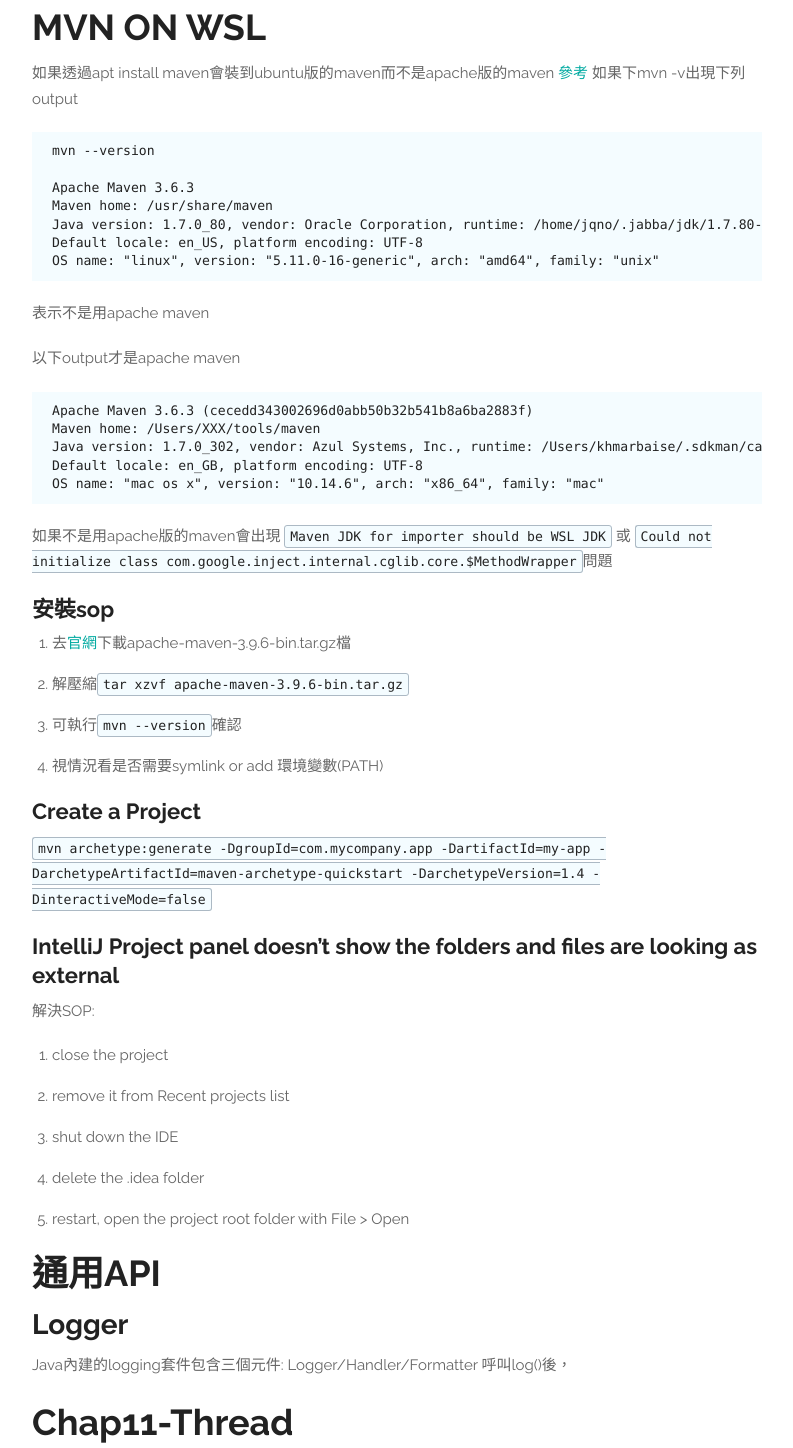
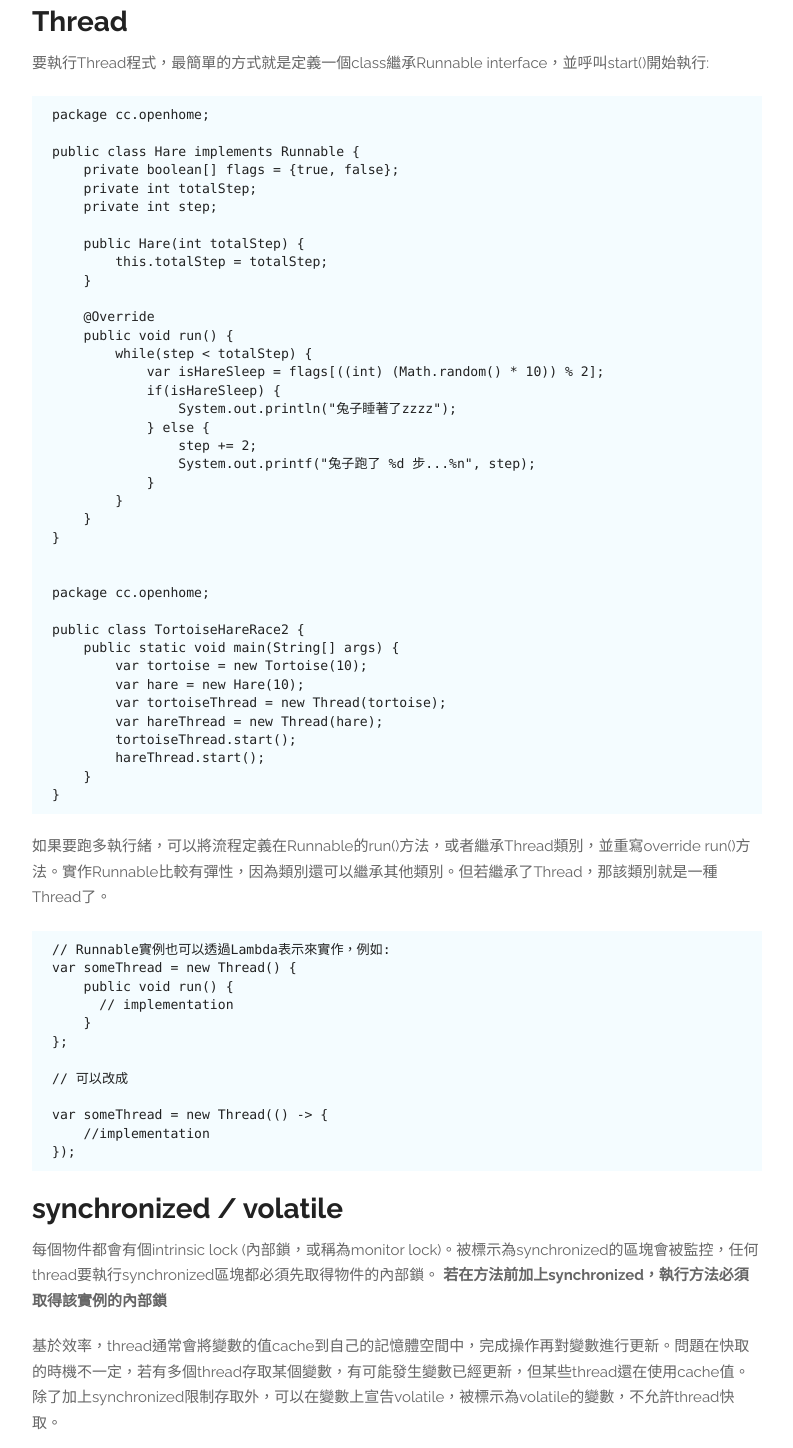
Before and after one commit to KuanYuCE/KuanYuCE.github.io, a plain HTML site: page blog/java17/index.html in a window 1280 px wide. Shown: the part 838-2286 px from the top of the page, without its empty margins (243-1036 px from the left). Drawn offline with Linux system fonts and the light colour scheme; a script that the page names is missing.

Commit message:
Modified Java post

```diff
--- a/blog/index.xml
+++ b/blog/index.xml
@@ -13,7 +13,7 @@
       <link>https://kuanyuce.github.io/blog/java17/</link>
       <pubDate>Sun, 21 Jan 2024 23:07:47 +0800</pubDate>
       <guid>https://kuanyuce.github.io/blog/java17/</guid>
-      <description>MVN ON WSL 如果透過apt install maven會裝到ubuntu版的maven而不是apache版的maven 參考 如果下mvn -v出現下列output&#xA;mvn --version Apache Maven 3.</description>
+      <description>Thread 要執行Thread程式，最簡單的方式就是定義一個class繼承Runnable interface，並呼叫start()開始執行:&#xA;package cc.openhome; public class Hare implements Runnable { private boolean[] flags = {true, false}; private int totalStep; private int step; public Hare(int totalStep) { this.</description>
     </item>
     <item>
       <title>How To Use Checklists To Improve Your UX</title>
--- a/blog/java17/index.html
+++ b/blog/java17/index.html
@@ -141,50 +141,7 @@
         <img src="https://kuanyuce.github.io/images/post/javase17.png" class="img-fluid w-100 mb-4" alt="Java SE 17">
 
         <div class="content mb-5">
-          <h2 id="mvn-on-wsl">MVN ON WSL</h2>
-<p>如果透過apt install maven會裝到ubuntu版的maven而不是apache版的maven <a href="https://stackoverflow.com/questions/67481742/cant-run-maven-3-6-3-on-jdk7">參考</a>
-如果下mvn -v出現下列output</p>
-<pre tabindex="0"><code class="language-bash=" data-lang="bash=">mvn --version
-
-Apache Maven 3.6.3
-Maven home: /usr/share/maven
-Java version: 1.7.0_80, vendor: Oracle Corporation, runtime: /home/jqno/.jabba/jdk/1.7.80-oracle/jre
-Default locale: en_US, platform encoding: UTF-8
-OS name: &#34;linux&#34;, version: &#34;5.11.0-16-generic&#34;, arch: &#34;amd64&#34;, family: &#34;unix&#34;
-</code></pre><p>表示不是用apache maven</p>
-<p>以下output才是apache maven</p>
-<pre tabindex="0"><code class="language-bash=" data-lang="bash=">Apache Maven 3.6.3 (cecedd343002696d0abb50b32b541b8a6ba2883f)
-Maven home: /Users/XXX/tools/maven
-Java version: 1.7.0_302, vendor: Azul Systems, Inc., runtime: /Users/khmarbaise/.sdkman/candidates/java/7.0.302-zulu/zulu-7.jdk/Contents/Home/jre
-Default locale: en_GB, platform encoding: UTF-8
-OS name: &#34;mac os x&#34;, version: &#34;10.14.6&#34;, arch: &#34;x86_64&#34;, family: &#34;mac&#34;
-</code></pre><p>如果不是用apache版的maven會出現
-<code>Maven JDK for importer should be WSL JDK</code> 或
-<code>Could not initialize class com.google.inject.internal.cglib.core.$MethodWrapper</code>問題</p>
-<h4 id="安裝sop">安裝sop</h4>
-<ol>
-<li>去<a href="https://maven.apache.org/download.cgi">官網</a>下載apache-maven-3.9.6-bin.tar.gz檔</li>
-<li>解壓縮<code>tar xzvf apache-maven-3.9.6-bin.tar.gz</code></li>
-<li>可執行<code>mvn --version</code>確認</li>
-<li>視情況看是否需要symlink or add 環境變數(PATH)</li>
-</ol>
-<h4 id="create-a-project">Create a Project</h4>
-<p><code>mvn archetype:generate -DgroupId=com.mycompany.app -DartifactId=my-app -DarchetypeArtifactId=maven-archetype-quickstart -DarchetypeVersion=1.4 -DinteractiveMode=false</code></p>
-<h4 id="intellij-project-panel-doesnt-show-the-folders-and-files-are-looking-as-external">IntelliJ Project panel doesn&rsquo;t show the folders and files are looking as external</h4>
-<p>解決SOP:</p>
-<ol>
-<li>close the project</li>
-<li>remove it from Recent projects list</li>
-<li>shut down the IDE</li>
-<li>delete the .idea folder</li>
-<li>restart, open the project root folder with File &gt; Open</li>
-</ol>
-<h2 id="通用api">通用API</h2>
-<h3 id="logger">Logger</h3>
-<p>Java內建的logging套件包含三個元件: Logger/Handler/Formatter
-呼叫log()後，</p>
-<h2 id="chap11-thread">Chap11-Thread</h2>
-<h3 id="thread">Thread</h3>
+          <h3 id="thread">Thread</h3>
 <p>要執行Thread程式，最簡單的方式就是定義一個class繼承Runnable interface，並呼叫start()開始執行:</p>
 <pre tabindex="0"><code class="language-java=" data-lang="java=">package cc.openhome;
 
--- a/categories/programming-language/index.xml
+++ b/categories/programming-language/index.xml
@@ -13,7 +13,7 @@
       <link>https://kuanyuce.github.io/blog/java17/</link>
       <pubDate>Sun, 21 Jan 2024 23:07:47 +0800</pubDate>
       <guid>https://kuanyuce.github.io/blog/java17/</guid>
-      <description>MVN ON WSL 如果透過apt install maven會裝到ubuntu版的maven而不是apache版的maven 參考 如果下mvn -v出現下列output&#xA;mvn --version Apache Maven 3.</description>
+      <description>Thread 要執行Thread程式，最簡單的方式就是定義一個class繼承Runnable interface，並呼叫start()開始執行:&#xA;package cc.openhome; public class Hare implements Runnable { private boolean[] flags = {true, false}; private int totalStep; private int step; public Hare(int totalStep) { this.</description>
     </item>
   </channel>
 </rss>
--- a/index.xml
+++ b/index.xml
@@ -13,7 +13,7 @@
       <link>https://kuanyuce.github.io/blog/java17/</link>
       <pubDate>Sun, 21 Jan 2024 23:07:47 +0800</pubDate>
       <guid>https://kuanyuce.github.io/blog/java17/</guid>
-      <description>MVN ON WSL 如果透過apt install maven會裝到ubuntu版的maven而不是apache版的maven 參考 如果下mvn -v出現下列output&#xA;mvn --version Apache Maven 3.</description>
+      <description>Thread 要執行Thread程式，最簡單的方式就是定義一個class繼承Runnable interface，並呼叫start()開始執行:&#xA;package cc.openhome; public class Hare implements Runnable { private boolean[] flags = {true, false}; private int totalStep; private int step; public Hare(int totalStep) { this.</description>
     </item>
     <item>
       <title>How To Use Checklists To Improve Your UX</title>
--- a/tags/java/index.xml
+++ b/tags/java/index.xml
@@ -13,7 +13,7 @@
       <link>https://kuanyuce.github.io/blog/java17/</link>
       <pubDate>Sun, 21 Jan 2024 23:07:47 +0800</pubDate>
       <guid>https://kuanyuce.github.io/blog/java17/</guid>
-      <description>MVN ON WSL 如果透過apt install maven會裝到ubuntu版的maven而不是apache版的maven 參考 如果下mvn -v出現下列output&#xA;mvn --version Apache Maven 3.</description>
+      <description>Thread 要執行Thread程式，最簡單的方式就是定義一個class繼承Runnable interface，並呼叫start()開始執行:&#xA;package cc.openhome; public class Hare implements Runnable { private boolean[] flags = {true, false}; private int totalStep; private int step; public Hare(int totalStep) { this.</description>
     </item>
   </channel>
 </rss>
--- a/tags/自學筆記/index.xml
+++ b/tags/自學筆記/index.xml
@@ -13,7 +13,7 @@
       <link>https://kuanyuce.github.io/blog/java17/</link>
       <pubDate>Sun, 21 Jan 2024 23:07:47 +0800</pubDate>
       <guid>https://kuanyuce.github.io/blog/java17/</guid>
-      <description>MVN ON WSL 如果透過apt install maven會裝到ubuntu版的maven而不是apache版的maven 參考 如果下mvn -v出現下列output&#xA;mvn --version Apache Maven 3.</description>
+      <description>Thread 要執行Thread程式，最簡單的方式就是定義一個class繼承Runnable interface，並呼叫start()開始執行:&#xA;package cc.openhome; public class Hare implements Runnable { private boolean[] flags = {true, false}; private int totalStep; private int step; public Hare(int totalStep) { this.</description>
     </item>
   </channel>
 </rss>
```
Also changed, not shown: blog/index.html (+2 -2 lines), categories/programming-language/index.html (+2 -2 lines), index.html (+2 -2 lines), index.json (+1 -1 lines), tags/java/index.html (+2 -2 lines), tags/自學筆記/index.html (+2 -2 lines), images/unnamed.png (added).
